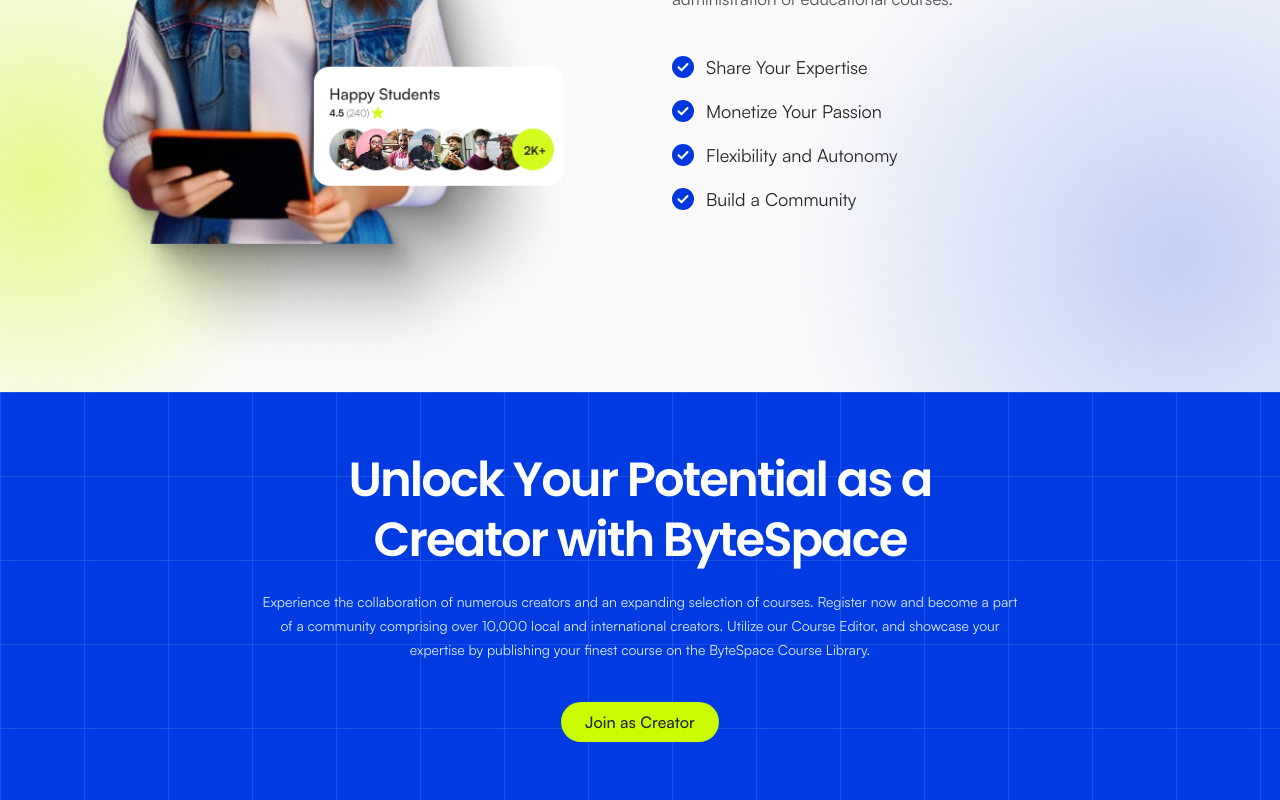
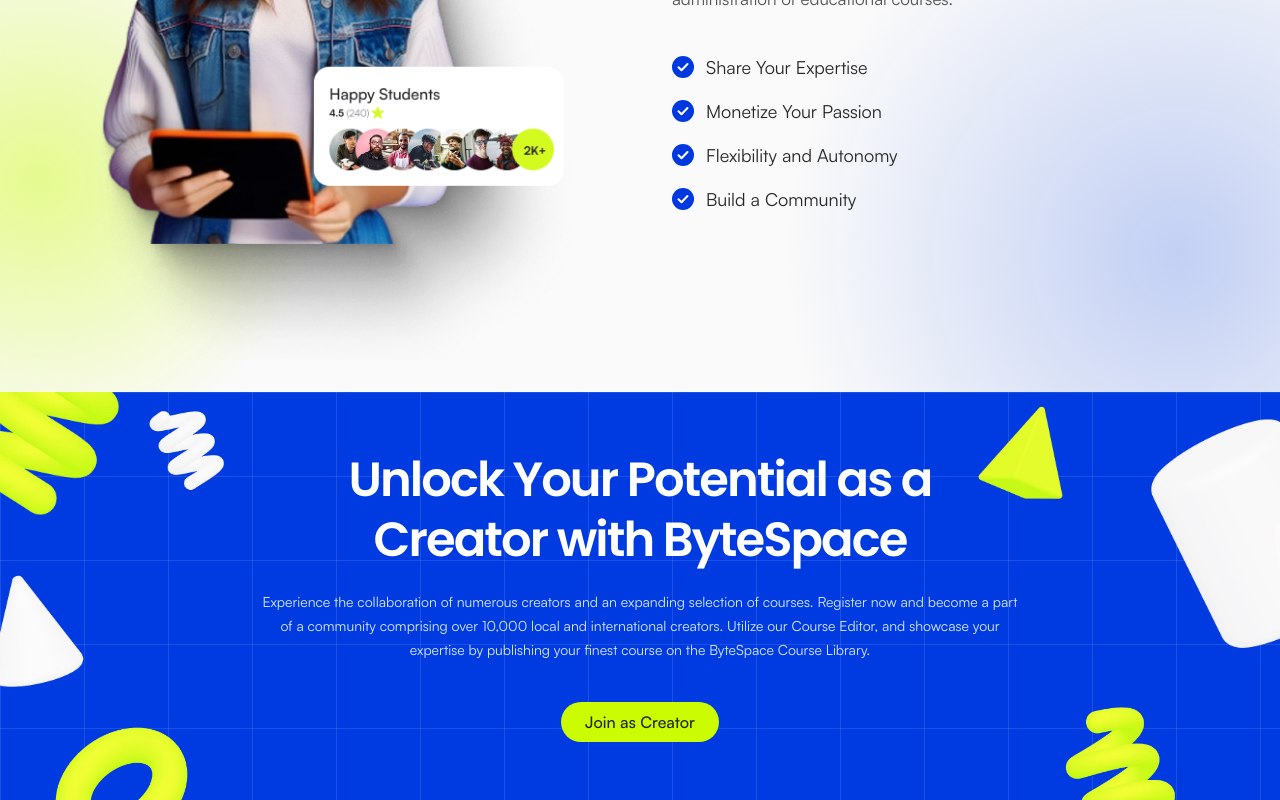
Before and after one commit to tajwararik/ByteSpace, a Next.js app: page / in a window 1280 px wide. Shown: the part 3772-4572 px from the top of the page. Built offline with nearby package versions, Linux system fonts and the light colour scheme.

Commit message:
Add shapes to the component

```diff
--- a/app/components/Join.tsx
+++ b/app/components/Join.tsx
@@ -1,9 +1,48 @@
+import Image from "next/image";
 import Link from "next/link";
 import { poppins } from "../layout";
 
+const shapes = [
+  {
+    src: "/shapesTwo/cta-lime-squiggle-br.webp",
+    cls: "left-[0] top-[0] w-[15%]",
+  },
+  {
+    src: "/shapesTwo/cta-lime-pyramid.webp",
+    cls: "right-[15%] top-[0%] w-[10%]",
+  },
+  { src: "/shapesTwo/cta-lime-ring.webp", cls: "left-[2%] bottom-[0] w-[15%]" },
+  {
+    src: "/shapesTwo/cta-lime-squiggle-tl.webp",
+    cls: "right-[5%] bottom-[0] w-[15%]",
+  },
+  {
+    src: "/shapesTwo/cta-white-cone.webp",
+    cls: "left-[0%] top-[42%] w-[8%]",
+  },
+  {
+    src: "/shapesTwo/cta-white-cylinder.webp",
+    cls: "right-[0] top-[0] w-[13%]",
+  },
+  {
+    src: "/shapesTwo/cta-white-squiggle.webp",
+    cls: "left-[10%] top-[0] w-[9%]",
+  },
+];
+
 export default function Join() {
   return (
-    <section className="blue-grid py-12 text-center text-white">
+    <section className="blue-grid py-12 text-center text-white relative">
+      {shapes.map(({ src, cls }) => (
+        <Image
+          key={src}
+          src={src}
+          alt=""
+          width={400}
+          height={400}
+          className={`pointer-events-none absolute z-5 hidden h-auto select-none lg:block ${cls}`}
+        />
+      ))}
       <div className="my-2.5">
         <h2
           className={`${poppins.className} mx-auto mt-2 max-w-2xl text-4xl font-black leading-tight tracking-[-.04em] sm:text-5xl`}
```
